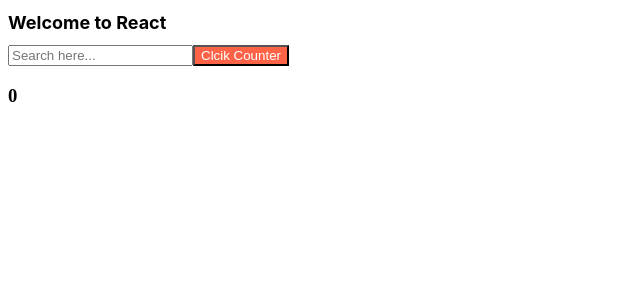
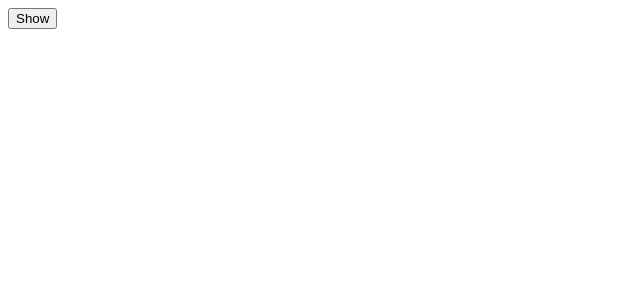
Before and after one commit to ge5rg2/react-for-beginners, a React (Create React App) app: page / in a window 1280 px wide. Shown: the top 300 px of the page, without its empty margins (0-640 px from the left). Built offline with nearby package versions, Linux system fonts and the light colour scheme.

Commit message:
cleanup function

```diff
--- a/src/App.js
+++ b/src/App.js
@@ -1,11 +1,24 @@
-import Button from "./Button";
-import styles from "./App.module.css";
+import { useState, useEffect } from "react";
+
+const Hello = () => {
+  useEffect(() => {
+    console.log("Created :)");
+    return () => {
+      console.log("Bye :(");
+    };
+  }, []);
+  return <h1>Hello!</h1>;
+};
 
 function App() {
+  const [showing, setShowing] = useState(false);
+  const onClick = () => {
+    setShowing((prev) => !prev);
+  };
   return (
     <div>
-      <h1 className={styles.title}>Welcome to React</h1>
-      <Button text={"Clcik Counter"} />
+      {showing ? <Hello /> : null}
+      <button onClick={onClick}>{showing ? "Hide" : "Show"}</button>
     </div>
   );
 }
--- a/src/App.module.css
+++ /dev/null
@@ -1,5 +0,0 @@
-.title {
-  font-family: -apple-system, BlinkMacSystemFont, "Segoe UI", Roboto, Oxygen,
-    Ubuntu, Cantarell, "Open Sans", "Helvetica Neue", sans-serif;
-  font-size: 18px;
-}
--- a/src/Button.js
+++ /dev/null
@@ -1,38 +0,0 @@
-import PropTypes from "prop-types";
-import { useState, useEffect } from "react";
-import styles from "./Button.module.css";
-
-const Button = ({ text }) => {
-  const [counter, setCounter] = useState(0);
-  const [keyword, setKeyword] = useState("");
-  const onChange = (event) => {
-    setKeyword(event.target.value);
-  };
-  const onClick = () => {
-    setCounter((prev) => prev + 1);
-  };
-  console.log("I'm run all time");
-  useEffect(() => {
-    console.log("call API");
-  }, []);
-  useEffect(() => {
-    if (keyword !== "" && keyword.length > 5) {
-      console.log("Search for", keyword);
-    }
-  }, [keyword]);
-  return (
-    <div>
-      <input onChange={onChange} type="text" placeholder="Search here..." />
-      <button onClick={onClick} className={styles.btn}>
-        {text}
-      </button>
-      <h3>{counter}</h3>
-    </div>
-  );
-};
-
-Button.propTypes = {
-  text: PropTypes.string.isRequired,
-};
-
-export default Button;
--- a/src/Button.module.css
+++ /dev/null
@@ -1,4 +0,0 @@
-.btn {
-  color: white;
-  background-color: tomato;
-}
```
